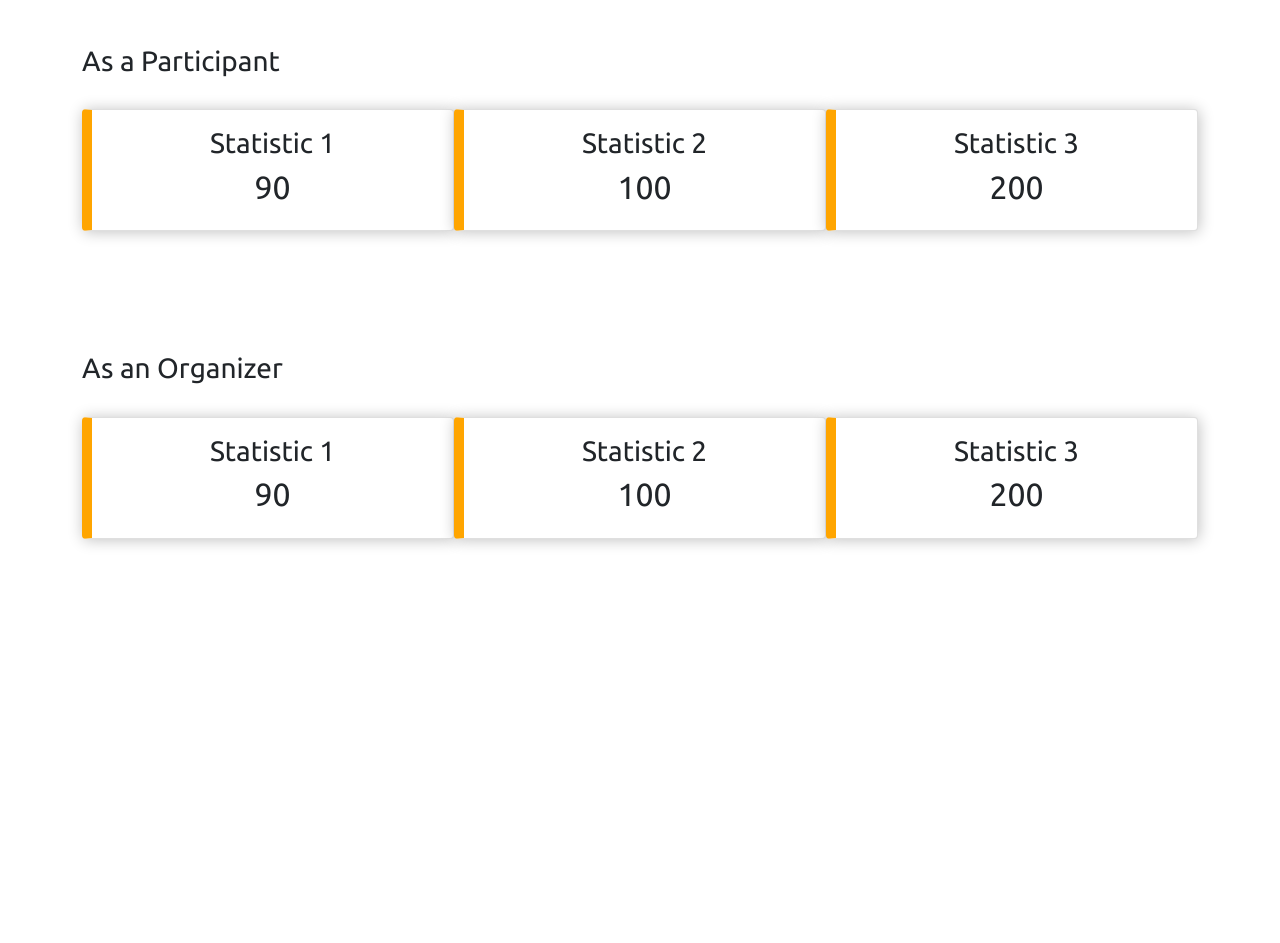
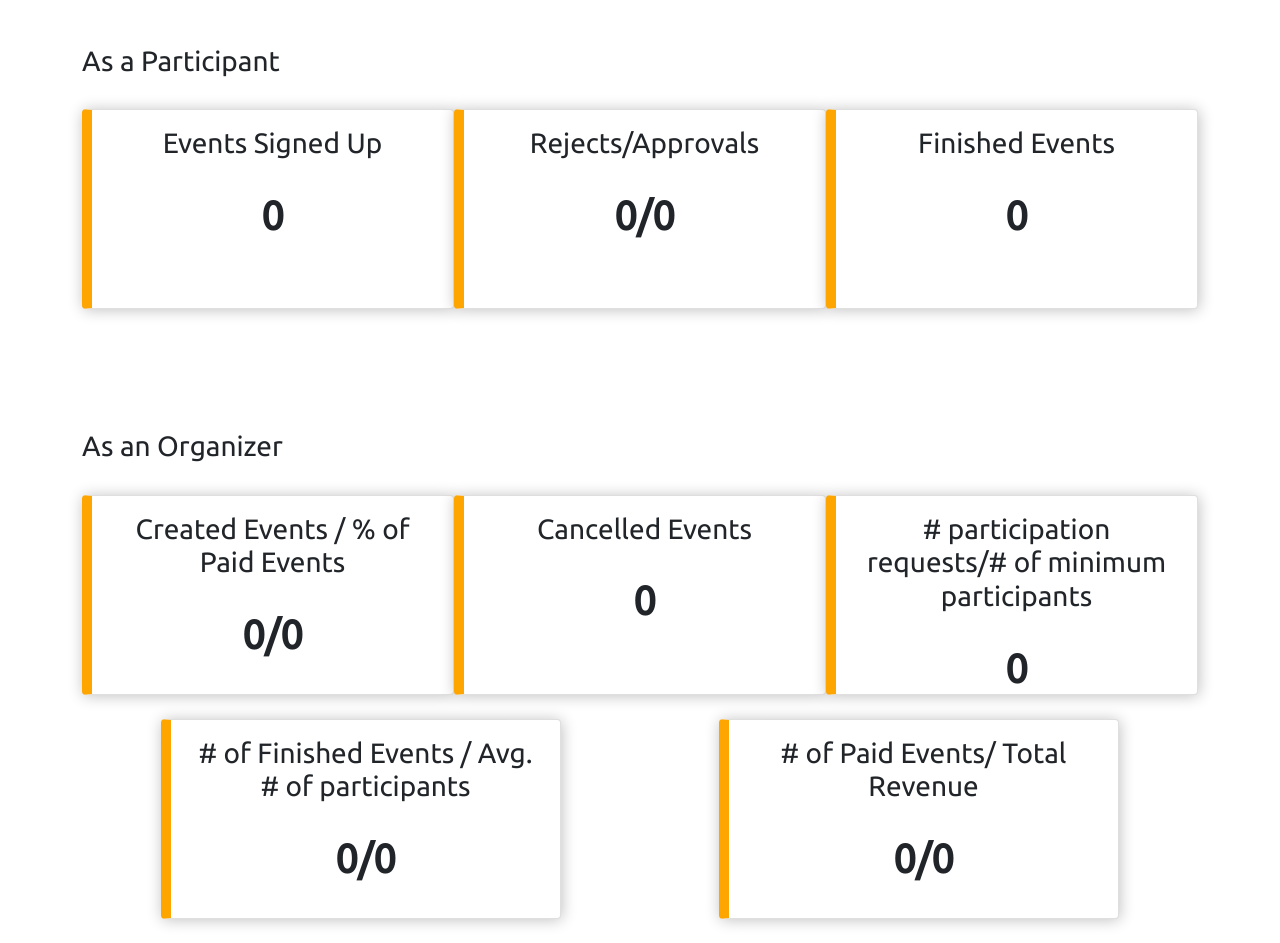
Before and after one commit to aaronmq96/cloud-event-center-ui, a React (Create React App) app: page /userReports in a window 1280 px wide. Shown: the part 160-1103 px from the top of the page. Before the commit the page ends 800 px from the top, so only its background shows below. Built offline with nearby package versions, Linux system fonts and the light colour scheme; no server answers; sample sign-in values are in the browser's storage; a web font is replaced by a local one.

Commit message:
user level report

```diff
--- a/src/Pages/Reports/ReportCard.js
+++ b/src/Pages/Reports/ReportCard.js
@@ -15,8 +15,8 @@ const ReportCard = ({ title, value }) => {
     return (
         <Card
             style={{
-                width: "42%",
-                height: "20%",
+                width: "400px",
+                height: "200px",
                 borderLeft: "10px solid orange",
                 boxShadow: "1px 1px 15px silver",
             }}
@@ -25,8 +25,9 @@ const ReportCard = ({ title, value }) => {
                 <Card.Title>
                     <h3>{title}</h3>
                 </Card.Title>
+                <br></br>
                 <Card.Text>
-                    <h2>{value}</h2>
+                    <h1><b>{value}</b></h1>
                 </Card.Text>
             </Card.Body>
         </Card>
--- a/src/Pages/Reports/SystemReports.js
+++ b/src/Pages/Reports/SystemReports.js
@@ -47,7 +47,7 @@ const SystemReports = () => {
 	return (
 		<div>
 			<br />
-			<h3>System Reports</h3>
+			<h2>System Statistics</h2>
 			<br />
 			<br />
 			<br />
@@ -76,7 +76,7 @@ const SystemReports = () => {
 					/>
 
 					<ReportCard
-						title="Total number of partipant requests / Total number of minimum participants"
+						title="Participant Requests : Minimum Participants"
 						value={stat4}
 					/>
 				</div>
@@ -97,6 +97,8 @@ const SystemReports = () => {
 						value={stat6}
 					/>
 				</div>
+				<br />
+
 			</Container>
 		</div>
 	);
--- a/src/Pages/Reports/UserLevelReports.js
+++ b/src/Pages/Reports/UserLevelReports.js
@@ -1,8 +1,61 @@
-import React from 'react'
+import axios from 'axios';
+import React, { useState, useEffect } from 'react'
 import { Container } from 'react-bootstrap'
+import { REACT_APP_BASE_API_URL } from '../../config';
 import ReportCard from './ReportCard'
 
 const UserLevelReports = () => {
+
+    const [stat1, setStat1] = useState(0);
+    const [stat2_1, setStat2_1] = useState(0);
+    const [stat2_2, setStat2_2] = useState(0);
+    const [stat3, setStat3] = useState(0);
+    const [stat4_1, setStat4_1] = useState(0);
+    const [stat4_2, setStat4_2] = useState(0);
+    const [stat5, setStat5] = useState(0);
+    const [stat6, setStat6] = useState(0);
+    const [stat7_1, setStat7_1] = useState(0);
+    const [stat7_2, setStat7_2] = useState(0);
+
+    const [stat8_1, setStat8_1] = useState(0);
+    const [stat8_2, setStat8_2] = useState(0);
+
+
+    const getReport = async () => {
+        try {
+
+            const userId = localStorage.getItem("userId")
+            const virtualTime = localStorage.getItem("virtualTime")
+            const response = await axios.get(
+                `${REACT_APP_BASE_API_URL}/userReport/get/${userId}/${virtualTime}`
+            );
+            console.log("Response: ", response.data);
+            setStat1(response.data.numberOfEventsForParticipant);
+            setStat2_1(response.data.numberOfRejectsForParticipant);
+            setStat2_2(response.data.numberOfAcceptsForParticipant);
+            setStat3(response.data.numberOfFinishedEventsForParticipant);
+
+            setStat4_1(response.data.numberOfEventsCreatedForOrganizer);
+            setStat4_2(response.data.percentageOfPaidEventsCreatedForOrganizer);
+
+            setStat5(response.data.numberOfCancelledEventsForOrganizer);
+
+            setStat6(response.data.ratioOfRegisteredToMinimumParticipantsForCancelledEvents);
+
+            setStat7_1(response.data.numberOfFinishedEventsForOrganization);
+            setStat7_2(response.data.averageNumberOfParticipantsAmongFinishedEventsForOrganization);
+
+            setStat8_1(response.data.totalFinishedPaidAndEventsForOrganizer);
+            setStat8_2(response.data.revenueOfPaidAndFinishedEventsForOrganizer);
+
+        } catch (err) {
+            console.log("Error: ", err);
+        }
+    };
+
+    useEffect(() => {
+        getReport();
+    }, []);
 
 
     return (
@@ -16,9 +69,9 @@ const UserLevelReports = () => {
                 <h3 style={{ textAlign: 'left' }}>As a Participant</h3>
                 <br />
                 <div className='report-wrapper'>
-                    <ReportCard title="Statistic 1" value="90" />
-                    <ReportCard title="Statistic 2" value="100" />
-                    <ReportCard title="Statistic 3" value="200" />
+                    <ReportCard title="Events Signed Up" value={stat1} />
+                    <ReportCard title="Rejects/Approvals" value={stat2_1 + "/" + stat2_2} />
+                    <ReportCard title="Finished Events" value={stat3} />
                 </div>
                 <br />
                 <br />
@@ -29,10 +82,17 @@ const UserLevelReports = () => {
                 <br />
 
                 <div className='report-wrapper'>
-                    <ReportCard title="Statistic 1" value="90" />
-                    <ReportCard title="Statistic 2" value="100" />
-                    <ReportCard title="Statistic 3" value="200" />
+                    <ReportCard title="Created Events / % of Paid Events" value={stat4_1 + "/" + stat4_2} />
+                    <ReportCard title="Cancelled Events" value={stat5} />
+                    <ReportCard title="# participation requests/# of minimum participants " value={stat6} />
+
                 </div>
+                <br />
+                <div className='report-wrapper'>
+                    <ReportCard title="# of Finished Events / Avg. # of participants" value={stat7_1 + "/" + stat7_2} />
+                    <ReportCard title="# of Paid Events/ Total Revenue " value={stat8_1 + "/" + stat8_2} />
+                </div>
+                <br />
             </Container >
         </div >
     )
```
